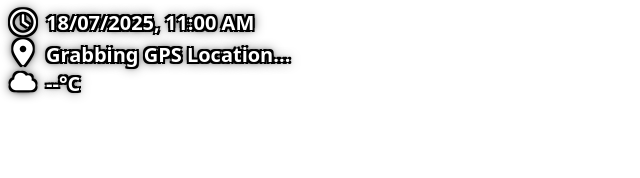
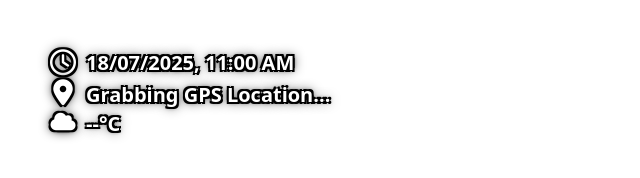
Before and after one commit to MrChallah/midkoreaman, a plain HTML site: page index.html in a window 1280 px wide. Shown: the whole page, without its empty margins (0-640 px from the left). Drawn offline with nearby package versions, Linux system fonts and the light colour scheme.

Commit message:
Update index.html

```diff
--- a/index.html
+++ b/index.html
@@ -75,7 +75,7 @@
   }
   </style></head><body class="text-white">
 
-  <div id="info" class="position-absolute top-0 start-0 d-flex flex-column gap-1 rounded" style="padding:8px;">
+  <div id="info" class="position-absolute top-0 start-0 d-flex flex-column gap-1 rounded" style="padding:8px; margin: 40px;">
     <div class="d-flex align-items-center fs-5 fw-bold text-shadow text-nowrap"><i class="fa-regular fa-clock info-icon icon-text-shadow me-2"></i><span id="time">--:--:--</span></div>
     <div class="d-flex align-items-center fs-5 fw-bold text-shadow text-nowrap location-row">
       <span class="info-icon me-2">
```
